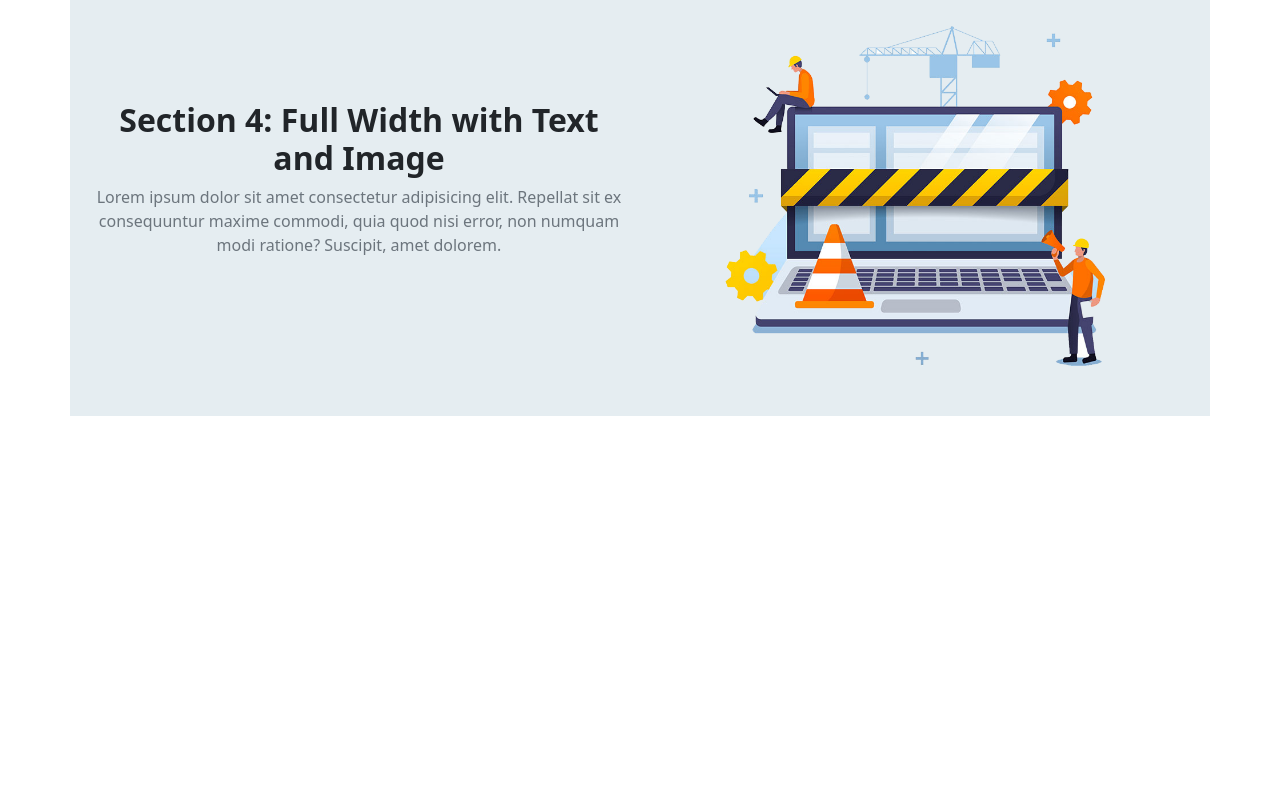
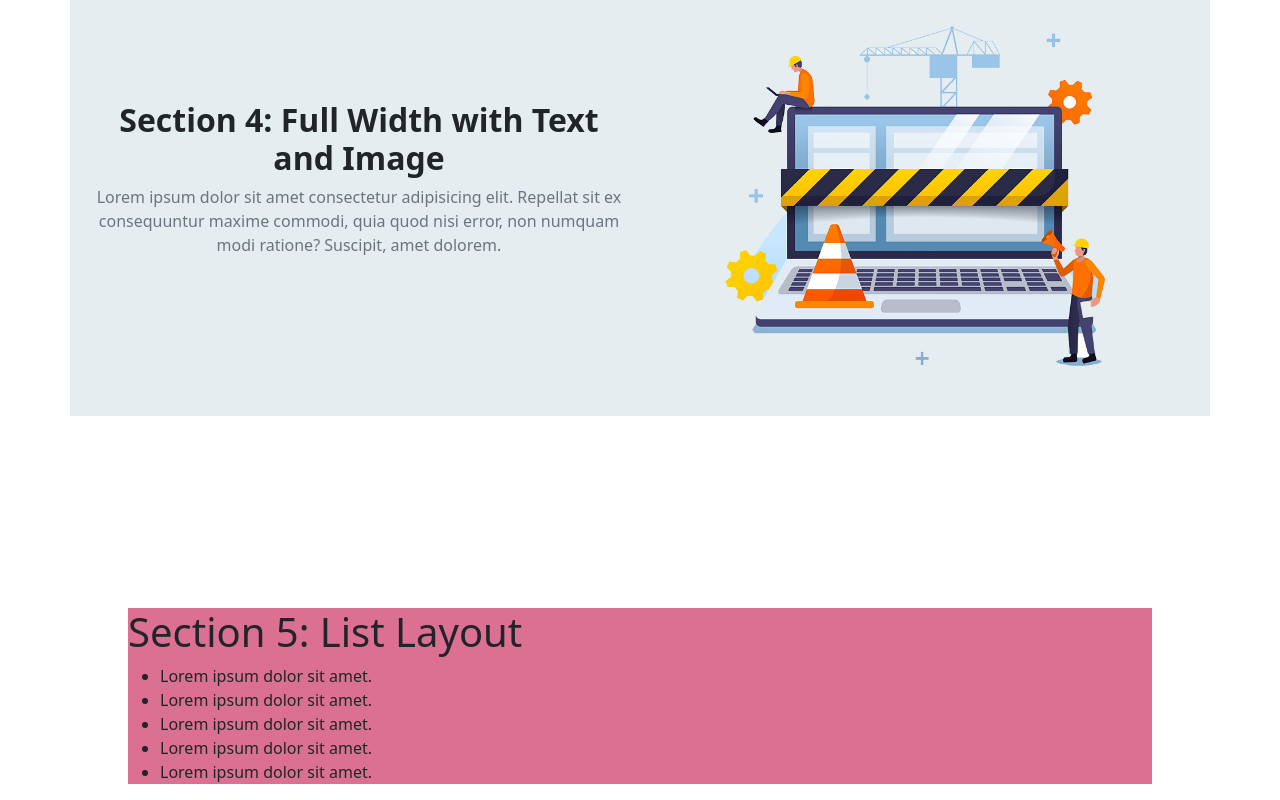
Before and after one commit to jinet-custodio/GRP3, a plain HTML site: page index.html in a window 1280 px wide. Shown: the part 1217-2017 px from the top of the page. Before the commit the page ends 1633 px from the top, so only its background shows below. Drawn offline with nearby package versions, Linux system fonts and the light colour scheme; a web font is replaced by a local one.

Commit message:
section 5 (#5)
Co-authored-by: Jeanette Custodio <164210135+jinet-custodio@users.noreply.github.com>

```diff
--- a/index.css
+++ b/index.css
@@ -35,6 +35,19 @@
 }
 
 
+
+/* section5 */
+
+.section5{
+  margin-top: 10vw;
+  margin-left: 5vw;
+  background-color: palevioletred;
+  width: 80vw;
+  margin: auto ;
+  margin-top: 15vw;
+}
+
+/* section5 */
 /* section4 */
 .div-wrapper {
   text-align: center;
--- a/index.html
+++ b/index.html
@@ -57,7 +57,6 @@
             </ul>
         </div>
     </nav>
-
 
 
     <div class="section-1" class="section1">
@@ -127,5 +126,23 @@
         </div>
       </div>
     </div>
+
+  <div class="section5" id="section5">
+
+    <h1>Section 5: List Layout</h1>
+    <ul class="list">
+            <li>Lorem ipsum dolor sit amet.
+            </li>
+            <li>Lorem ipsum dolor sit amet.
+            </li>
+            <li>Lorem ipsum dolor sit amet.
+            </li>
+            <li>Lorem ipsum dolor sit amet.
+            </li>
+            <li>Lorem ipsum dolor sit amet.
+      </li>
+    </ul>
+</div>
+
 </body>
 </html>
```
